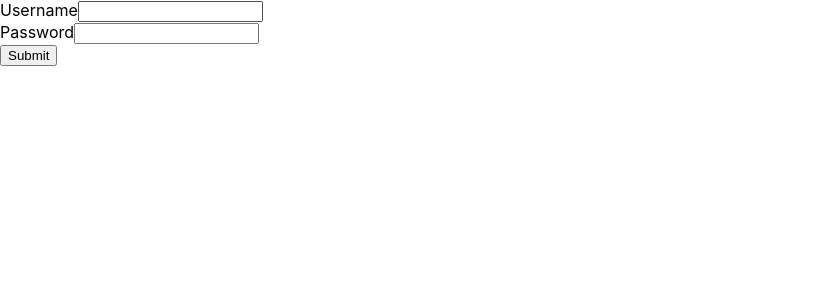
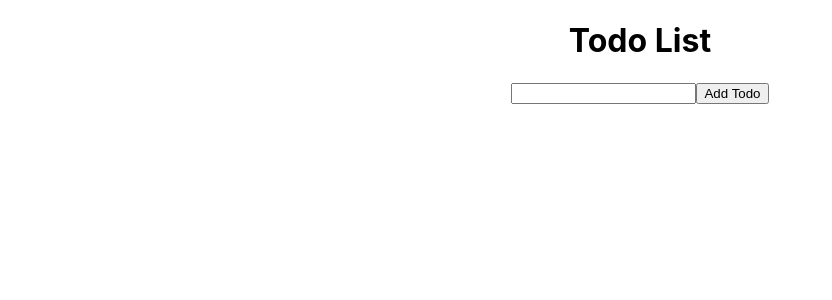
Before and after one commit to kumari-shikha/react-UT-IT, a React (Create React App) app: page / in a window 1280 px wide. Shown: the top 300 px of the page, without its empty margins (0-832 px from the left). Built offline with nearby package versions, Linux system fonts and the light colour scheme.

Commit message:
Chapter 4 assignment

```diff
--- a/package.json
+++ b/package.json
@@ -6,7 +6,9 @@
     "@testing-library/jest-dom": "^5.17.0",
     "@testing-library/react": "^13.4.0",
     "@testing-library/user-event": "^13.5.0",
+    "antd": "^5.18.0",
     "jest": "^27.5.1",
+    "lodash": "^4.17.21",
     "react": "^18.3.1",
     "react-dom": "^18.3.1",
     "react-scripts": "5.0.1",
--- a/src/App.js
+++ b/src/App.js
@@ -1,30 +1,85 @@
 import "./App.css";
+import { notification, Badge, Card, Button } from "antd";
+import { useState } from "react";
+import lodash from "lodash";
+import { DeleteOutlined } from "@ant-design/icons";
 
-function App({ onSubmit = () => {} }) {
+function App() {
 
-  function handleSubmit(event) {
-    event.preventDefault();
-    const { username, password } = event.target.elements;
+  const [todos, setTodos] = useState([]);
+  const [inputVal, setInputVal] = useState("");
 
-    onSubmit({
-      username: username.value,
-      password: password.value,
-    });
-  }
+  const clearInputVal = () => {
+    setInputVal("");
+  };
   return (
-    <form onSubmit={handleSubmit}>
+    <div className="App">
       <div>
-        <label htmlFor="username-field">Username</label>
-        <input id="username-field" name="username" type="text" />
+        <h1>Todo List</h1>
+
+        <input
+          type="text"
+          value={inputVal}
+          onChange={(e) => {
+            setInputVal(e.target.value);
+          }}
+        />
+        <button
+          type="submit"
+          onClick={() => {
+            if (inputVal === "") {
+              notification.error({
+                message: "Error",
+                description: "Error in creating new todo",
+              });
+              clearInputVal();
+            } else {
+              setTodos([
+                ...todos,
+                {
+                  id: lodash.uniqueId("uniqueId-"),
+                  name: inputVal,
+                },
+              ]);
+              clearInputVal();
+              notification.success({
+                message: "Create Success",
+                description: `created todo named ${inputVal}`,
+              });
+            }
+          }}
+        >
+          Add Todo
+        </button>
       </div>
-      <div>
-        <label htmlFor="password-field">Password</label>
-        <input id="password-field" name="password" type="password" />
+      <div style={{ maxWidth: "500px", marginLeft: "35%", marginTop: "5%" }}>
+        {todos.map((todo) => (
+          <div key={todo.id} style={{ marginTop: "20px" }}>
+            <Badge.Ribbon color="blue">
+              <Card title="Pushes open the window" size="small">
+                <div
+                  style={{ display: "flex", justifyContent: "space-between" }}
+                >
+                  {todo.name}
+                  <Button
+                    data-testid="delete-btn"
+                    type="primary"
+                    icon={<DeleteOutlined />}
+                    onClick={() => {
+                      notification.success({
+                        message: "Delete success",
+                        description: `deleted todo named ${todo.name}`,
+                      });
+                      setTodos(todos.filter((item) => item.id !== todo.id));
+                    }}
+                  />
+                </div>
+              </Card>
+            </Badge.Ribbon>
+          </div>
+        ))}
       </div>
-      <div>
-        <button type="submit">Submit</button>
-      </div>
-    </form>
+    </div>
   );
 }
 
```
Also changed, not shown: 2 other files (tests, documents, lock files or other folders).
